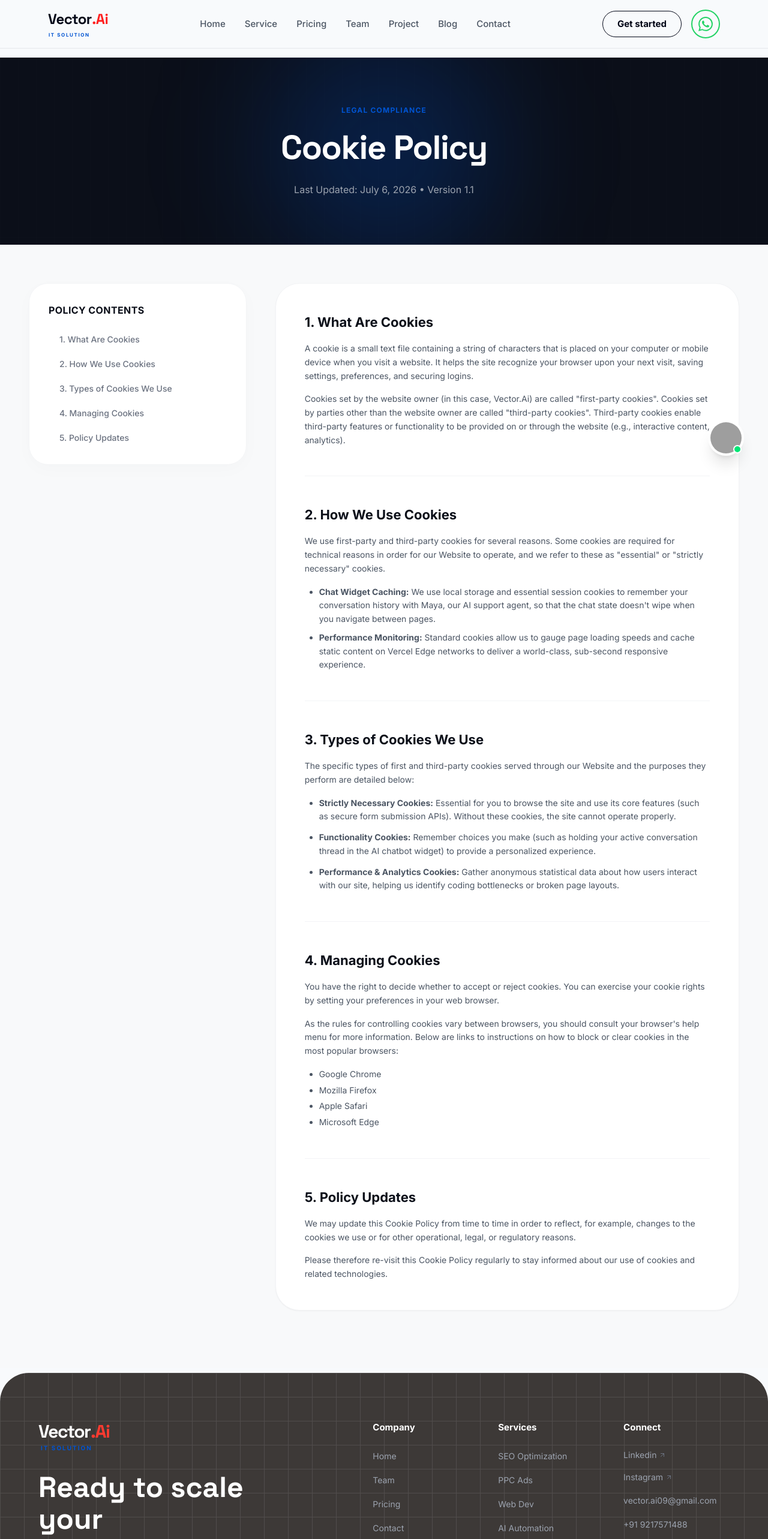
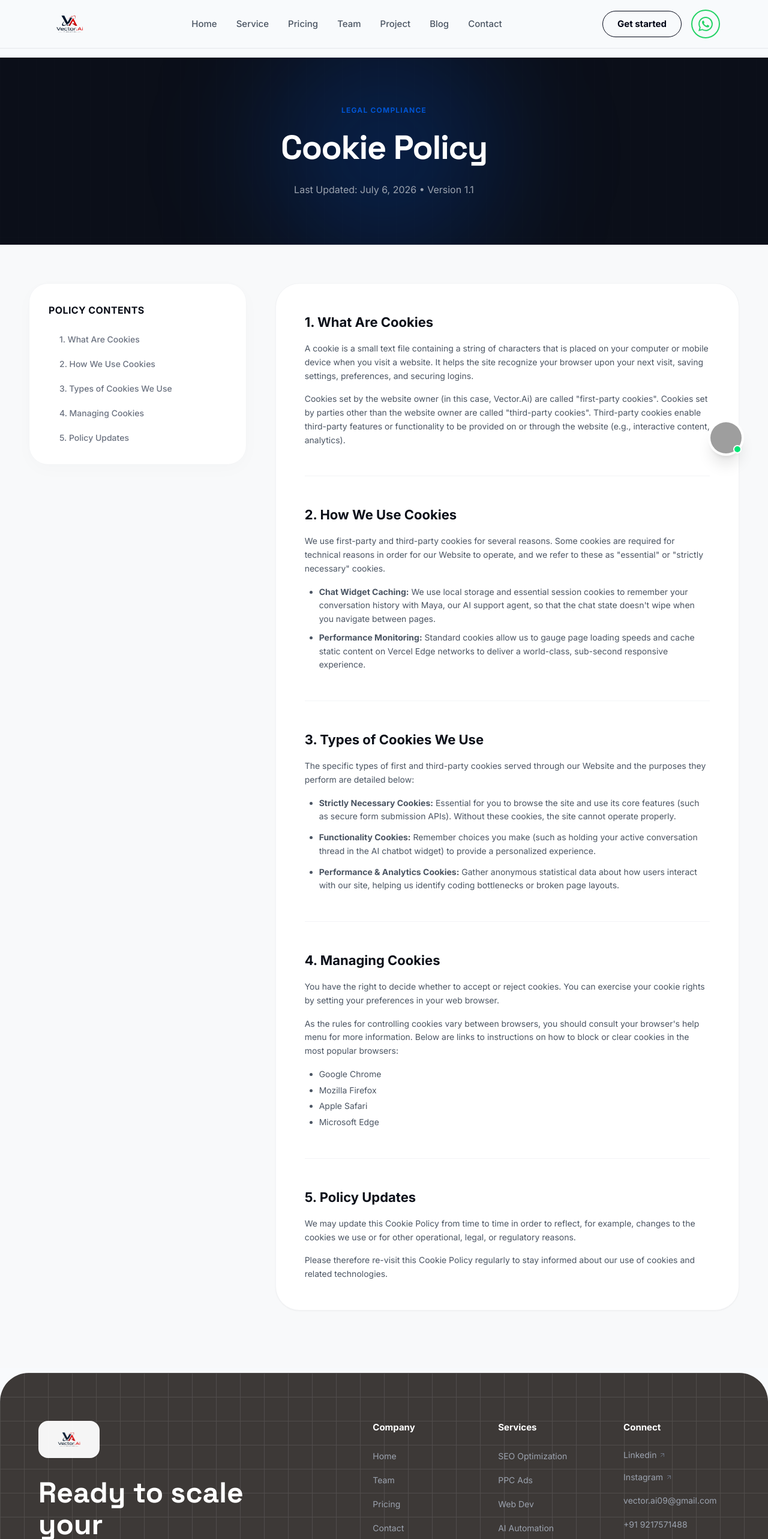
Before and after one commit to 08Satyamkumar/Vector.Ai, a React (Vite) app: page /cookie-policy in a window 1280 px wide. Shown: the top 2566 px of the page at 60% size. Built offline with nearby package versions, Linux system fonts and the light colour scheme; grey boxes are pictures that could not be loaded.

Commit message:
Configure transparent corporate logo in Navbar & Footer and update browser tab favicon

```diff
--- a/index.html
+++ b/index.html
@@ -2,7 +2,7 @@
 <html lang="en">
   <head>
     <meta charset="UTF-8" />
-    <link rel="icon" type="image/svg+xml" href="/favicon.svg" />
+    <link rel="icon" type="image/png" href="/favicon.png" />
     <meta name="viewport" content="width=device-width, initial-scale=1.0" />
     <title>Vector.Ai</title>
   </head>
--- a/src/components/Footer.jsx
+++ b/src/components/Footer.jsx
@@ -22,14 +22,14 @@ const Footer = () => {
           {/* Left Column (Logo & CTA) */}
           <div className="lg:col-span-5 flex flex-col">
             {/* Logo */}
-            <div className="flex flex-col mb-8">
-              <a href="/" className="flex items-center gap-[0.5px] font-display">
-                <span className="text-white text-3xl font-black tracking-tighter">Vector</span>
-                <span className="text-[#FF3B30] text-3xl font-black tracking-tighter">.Ai</span>
+            <div className="flex flex-col mb-8 w-fit bg-white/95 px-5 py-2.5 rounded-2xl shadow-sm border border-white/10">
+              <a href="/" className="flex items-center">
+                <img
+                  src="/logo.png"
+                  alt="Vector.Ai Logo"
+                  className="h-10 w-auto object-contain"
+                />
               </a>
-              <span className="text-[#0054D2] text-[10px] font-bold tracking-[0.2em] uppercase pl-1 mt-0.5">
-                IT SOLUTION
-              </span>
             </div>
 
             {/* Heading */}
--- a/src/components/Navbar.jsx
+++ b/src/components/Navbar.jsx
@@ -60,14 +60,14 @@ const Navbar = () => {
       </button>
 
       {/* Logo */}
-      <div className="flex flex-col items-center lg:items-start absolute left-1/2 -translate-x-1/2 lg:static lg:transform-none">
-        <a href="/" className="flex items-center gap-[0.5px] font-display">
-          <span className="text-brand-dark font-black text-xl md:text-2xl tracking-tight leading-none">Vector</span>
-          <span className="text-brand-red font-black text-xl md:text-2xl tracking-tight leading-none">.Ai</span>
+      <div className="absolute left-1/2 -translate-x-1/2 lg:static lg:transform-none">
+        <a href="/" className="flex items-center">
+          <img
+            src="/logo.png"
+            alt="Vector.Ai Logo"
+            className="h-10 md:h-12 w-auto object-contain"
+          />
         </a>
-        <span className="text-brand-lime font-bold text-[7px] md:text-[8px] tracking-[0.2em] mt-1 pl-[1px]">
-          IT SOLUTION
-        </span>
       </div>
 
       {/* Desktop Links */}
```
Also changed, not shown: public/favicon.png (added), public/logo.png (added).
